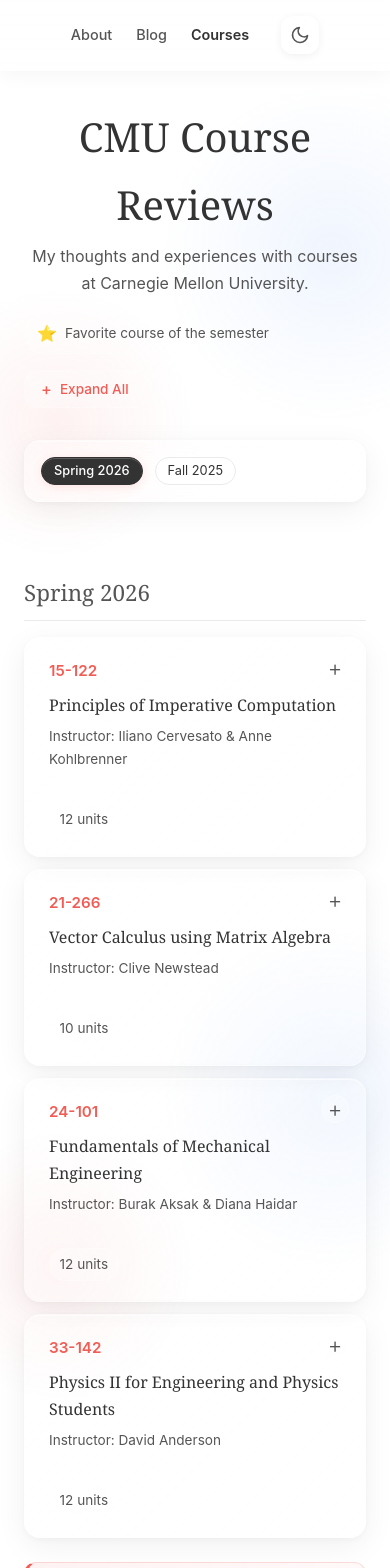
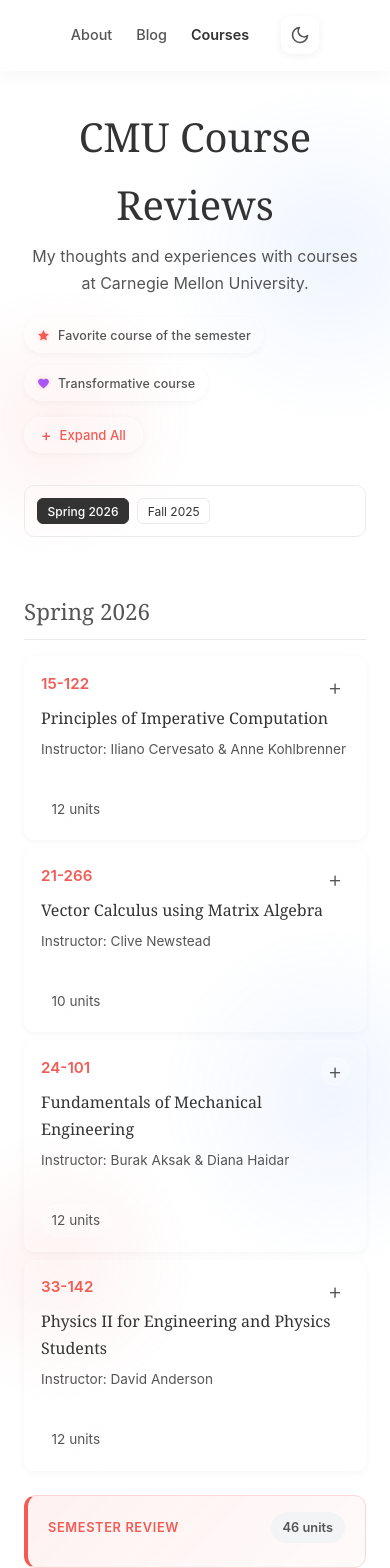
Before and after one commit to darrenpintoo/darrenpintoo.github.io, a React (Vite) app: page /courses in a window 390 px wide. Shown: the top 1568 px of the page. Built offline with nearby package versions, Linux system fonts and the light colour scheme.

Commit message:
unified ui

```diff
--- a/src/index.css
+++ b/src/index.css
@@ -542,71 +542,50 @@
 .course-list {
   display: flex;
   flex-direction: column;
-  gap: 0.75rem;
+  gap: 0.5rem;
 }
 
 .course-card {
-  border: 1px solid rgba(255, 255, 255, 0.2);
-  border-radius: 16px;
-  padding: 1.25rem 1.5rem;
+  border: 1px solid rgba(255, 255, 255, 0.15);
+  border-radius: 10px;
+  padding: 0.85rem 1rem;
   cursor: pointer;
-  transition: all 0.3s cubic-bezier(0.4, 0, 0.2, 1);
-  /* Liquid Glass Effect */
+  transition: all 0.2s ease;
   background: linear-gradient(135deg,
-      rgba(255, 255, 255, 0.35) 0%,
-      rgba(255, 255, 255, 0.15) 100%);
-  backdrop-filter: blur(20px) saturate(180%);
-  -webkit-backdrop-filter: blur(20px) saturate(180%);
-  box-shadow:
-    0 8px 32px rgba(0, 0, 0, 0.06),
-    0 2px 8px rgba(0, 0, 0, 0.04),
-    inset 0 1px 0 rgba(255, 255, 255, 0.5);
+      rgba(255, 255, 255, 0.2) 0%,
+      rgba(255, 255, 255, 0.08) 100%);
+  backdrop-filter: blur(12px);
+  -webkit-backdrop-filter: blur(12px);
+  box-shadow: 0 2px 8px rgba(0, 0, 0, 0.04);
 }
 
 [data-theme="dark"] .course-card {
   background: linear-gradient(135deg,
-      rgba(255, 255, 255, 0.1) 0%,
-      rgba(255, 255, 255, 0.03) 100%);
-  border-color: rgba(255, 255, 255, 0.08);
-  box-shadow:
-    0 8px 32px rgba(0, 0, 0, 0.2),
-    0 2px 8px rgba(0, 0, 0, 0.15),
-    inset 0 1px 0 rgba(255, 255, 255, 0.08);
+      rgba(255, 255, 255, 0.06) 0%,
+      rgba(255, 255, 255, 0.02) 100%);
+  border-color: rgba(255, 255, 255, 0.06);
+  box-shadow: 0 2px 8px rgba(0, 0, 0, 0.15);
 }
 
 @media (hover: hover) {
   .course-card:hover {
-    border-color: rgba(242, 92, 84, 0.4);
-    transform: translateY(-2px);
-    box-shadow:
-      0 12px 40px rgba(0, 0, 0, 0.1),
-      0 4px 12px rgba(242, 92, 84, 0.08),
-      inset 0 1px 0 rgba(255, 255, 255, 0.6);
+    border-color: rgba(242, 92, 84, 0.3);
+    transform: translateY(-1px);
+    box-shadow: 0 4px 12px rgba(0, 0, 0, 0.08);
   }
 
   [data-theme="dark"] .course-card:hover {
-    box-shadow:
-      0 12px 40px rgba(0, 0, 0, 0.3),
-      0 4px 12px rgba(242, 92, 84, 0.15),
-      inset 0 1px 0 rgba(255, 255, 255, 0.12);
+    box-shadow: 0 4px 12px rgba(0, 0, 0, 0.25);
   }
 }
 
 .course-card.expanded {
   border-color: var(--accent);
-  transform: translateY(-2px) scale(1.01);
-  box-shadow:
-    0 16px 48px rgba(242, 92, 84, 0.15),
-    0 8px 24px rgba(0, 0, 0, 0.08),
-    inset 0 1px 0 rgba(255, 255, 255, 0.6);
-  z-index: 10;
+  box-shadow: 0 4px 16px rgba(242, 92, 84, 0.12);
 }
 
 [data-theme="dark"] .course-card.expanded {
-  box-shadow:
-    0 16px 48px rgba(242, 92, 84, 0.2),
-    0 8px 24px rgba(0, 0, 0, 0.25),
-    inset 0 1px 0 rgba(255, 255, 255, 0.1);
+  box-shadow: 0 4px 16px rgba(242, 92, 84, 0.15);
 }
 
 .course-header {
@@ -645,62 +624,93 @@
 
 /* Course Legend */
 .course-legend {
-  margin-top: 1rem;
+  margin-top: 1.25rem;
   display: flex;
   flex-wrap: wrap;
-  gap: 1rem;
+  gap: 0.75rem;
 }
 
 .legend-item {
   display: inline-flex;
   align-items: center;
   gap: 0.5rem;
-  font-size: 0.85rem;
+  font-size: 0.78rem;
   color: var(--text-secondary);
-  padding: 0.35rem 0.75rem;
+  padding: 0.4rem 0.75rem;
   background: linear-gradient(135deg,
       rgba(255, 255, 255, 0.25) 0%,
       rgba(255, 255, 255, 0.1) 100%);
-  border: 1px solid rgba(255, 255, 255, 0.2);
-  border-radius: 20px;
   backdrop-filter: blur(10px);
   -webkit-backdrop-filter: blur(10px);
+  border: 1px solid rgba(255, 255, 255, 0.15);
+  border-radius: 20px;
+  box-shadow: 0 2px 6px rgba(0, 0, 0, 0.04);
+  transition: all 0.25s ease;
+}
+
+.legend-item:hover {
+  transform: translateY(-1px);
+  box-shadow: 0 4px 10px rgba(0, 0, 0, 0.06);
 }
 
 [data-theme="dark"] .legend-item {
   background: linear-gradient(135deg,
       rgba(255, 255, 255, 0.08) 0%,
-      rgba(255, 255, 255, 0.02) 100%);
+      rgba(255, 255, 255, 0.03) 100%);
   border-color: rgba(255, 255, 255, 0.08);
+  box-shadow: 0 2px 6px rgba(0, 0, 0, 0.12);
+}
+
+[data-theme="dark"] .legend-item:hover {
+  box-shadow: 0 4px 10px rgba(0, 0, 0, 0.18);
 }
 
 .legend-icon {
-  font-size: 1rem;
+  width: 13px;
+  height: 13px;
+  color: var(--accent);
+  flex-shrink: 0;
+  filter: drop-shadow(0 0 2px rgba(242, 92, 84, 0.3));
 }
 
 .legend-text {
   font-family: var(--font-sans);
+  font-weight: 450;
+  letter-spacing: 0.01em;
 }
 
 /* Favorite Course Star */
 .course-favorite {
-  font-size: 0.9rem;
-  margin-left: 0.25rem;
-  display: inline-flex;
-  align-items: center;
-  animation: starPulse 2s ease-in-out infinite;
+  width: 14px;
+  height: 14px;
+  margin-left: 0.35rem;
+  color: var(--accent);
+  flex-shrink: 0;
+  filter: drop-shadow(0 0 3px rgba(242, 92, 84, 0.4));
+  transition: filter 0.3s ease;
 }
 
-@keyframes starPulse {
+.course-card:hover .course-favorite {
+  filter: drop-shadow(0 0 6px rgba(242, 92, 84, 0.6));
+}
 
-  0%,
-  100% {
-    filter: drop-shadow(0 0 2px rgba(255, 193, 7, 0.4));
-  }
+/* Transformative Course Heart */
+.course-transformative {
+  width: 14px;
+  height: 14px;
+  margin-left: 0.35rem;
+  color: #a855f7;
+  flex-shrink: 0;
+  filter: drop-shadow(0 0 3px rgba(168, 85, 247, 0.4));
+  transition: filter 0.3s ease;
+}
 
-  50% {
-    filter: drop-shadow(0 0 6px rgba(255, 193, 7, 0.7));
-  }
+.course-card:hover .course-transformative {
+  filter: drop-shadow(0 0 6px rgba(168, 85, 247, 0.6));
+}
+
+.legend-icon-transformative {
+  color: #a855f7;
 }
 
 .course-instructor {
@@ -832,43 +842,56 @@
 }
 
 .text-action-btn {
-  /* Consistent Glass - matches card styling */
+  /* Consistent Glass - matches liquid glass styling */
   background: linear-gradient(135deg,
-      rgba(255, 255, 255, 0.35) 0%,
-      rgba(255, 255, 255, 0.15) 100%);
-  border: 1px solid rgba(255, 255, 255, 0.2);
-  border-radius: 12px;
+      rgba(255, 255, 255, 0.3) 0%,
+      rgba(255, 255, 255, 0.12) 100%);
+  backdrop-filter: blur(10px);
+  -webkit-backdrop-filter: blur(10px);
+  border: 1px solid rgba(255, 255, 255, 0.18);
+  border-radius: 20px;
   font-family: var(--font-sans);
-  font-size: 0.85rem;
+  font-size: 0.82rem;
   font-weight: 500;
   color: var(--accent);
   cursor: pointer;
-  padding: 0.5rem 1rem;
-  transition: all 0.3s;
+  padding: 0.45rem 1rem;
+  transition: all 0.25s ease;
   display: flex;
   align-items: center;
   gap: 0.5rem;
+  box-shadow: 0 2px 8px rgba(0, 0, 0, 0.04),
+    inset 0 1px 0 rgba(255, 255, 255, 0.15);
 }
 
 [data-theme="dark"] .text-action-btn {
   background: linear-gradient(135deg,
       rgba(255, 255, 255, 0.1) 0%,
-      rgba(255, 255, 255, 0.03) 100%);
+      rgba(255, 255, 255, 0.04) 100%);
   border-color: rgba(255, 255, 255, 0.08);
+  box-shadow: 0 2px 8px rgba(0, 0, 0, 0.12),
+    inset 0 1px 0 rgba(255, 255, 255, 0.06);
 }
 
 .text-action-btn:hover {
-  border-color: var(--accent);
-  transform: translateY(-1px);
+  border-color: rgba(242, 92, 84, 0.4);
+  transform: translateY(-2px);
+  box-shadow: 0 4px 14px rgba(242, 92, 84, 0.15),
+    inset 0 1px 0 rgba(255, 255, 255, 0.2);
+}
+
+[data-theme="dark"] .text-action-btn:hover {
+  box-shadow: 0 4px 14px rgba(242, 92, 84, 0.12),
+    inset 0 1px 0 rgba(255, 255, 255, 0.08);
 }
 
 /* New Sidebar Layout */
 .course-layout {
   display: grid;
-  grid-template-columns: 240px 1fr;
-  gap: 3rem;
+  grid-template-columns: 200px 1fr;
+  gap: 2rem;
   align-items: start;
-  margin-top: 2rem;
+  margin-top: 1.5rem;
 }
 
 .course-sidebar {
@@ -877,87 +900,66 @@
   top: 100px;
   max-height: calc(100vh - 120px);
   overflow-y: auto;
-  padding: 1.25rem;
-  /* Liquid Glass Effect */
-  background: linear-gradient(135deg,
-      rgba(255, 255, 255, 0.25) 0%,
-      rgba(255, 255, 255, 0.1) 100%);
-  backdrop-filter: blur(20px) saturate(180%);
-  -webkit-backdrop-filter: blur(20px) saturate(180%);
-  border: 1px solid rgba(255, 255, 255, 0.3);
-  border-radius: 20px;
-  box-shadow:
-    0 8px 32px rgba(0, 0, 0, 0.08),
-    0 2px 8px rgba(0, 0, 0, 0.04),
-    inset 0 1px 0 rgba(255, 255, 255, 0.4);
+  padding: 1rem;
+  background: transparent;
+  border: 1px solid var(--border-color);
+  border-radius: 10px;
 }
 
 [data-theme="dark"] .course-sidebar {
-  background: linear-gradient(135deg,
-      rgba(255, 255, 255, 0.08) 0%,
-      rgba(255, 255, 255, 0.02) 100%);
-  border-color: rgba(255, 255, 255, 0.1);
-  box-shadow:
-    0 8px 32px rgba(0, 0, 0, 0.3),
-    0 2px 8px rgba(0, 0, 0, 0.2),
-    inset 0 1px 0 rgba(255, 255, 255, 0.1);
+  border-color: rgba(255, 255, 255, 0.08);
 }
 
 .sidebar-section {
-  margin-bottom: 2rem;
+  margin-bottom: 1.5rem;
 }
 
 .sidebar-title {
-  font-family: var(--font-serif);
-  font-size: 1rem;
-  color: var(--text-primary);
-  margin-bottom: 1rem;
+  font-family: var(--font-sans);
+  font-size: 0.7rem;
   font-weight: 600;
+  text-transform: uppercase;
+  letter-spacing: 0.05em;
+  color: var(--text-secondary);
+  margin-bottom: 0.6rem;
+  opacity: 0.7;
 }
 
 .sidebar-nav {
   display: flex;
   flex-direction: column;
-  gap: 0.5rem;
+  gap: 0.25rem;
 }
 
 .sidebar-link {
   font-family: var(--font-sans);
-  font-size: 0.9rem;
+  font-size: 0.85rem;
   color: var(--text-secondary);
-  padding: 0.5rem 0.85rem;
-  border-left: 2px solid transparent;
+  padding: 0.35rem 0.6rem;
   cursor: pointer;
-  transition: all 0.25s cubic-bezier(0.4, 0, 0.2, 1);
+  transition: all 0.2s ease;
   text-align: left;
   background: transparent;
   border: none;
-  border-radius: 10px;
-  position: relative;
+  border-radius: 6px;
 }
 
 .sidebar-link:hover {
   color: var(--accent);
-  background: rgba(242, 92, 84, 0.08);
-  transform: translateX(2px);
+  background: rgba(242, 92, 84, 0.06);
 }
 
 .sidebar-link.active {
   color: var(--accent);
-  background: linear-gradient(135deg,
-      rgba(242, 92, 84, 0.15) 0%,
-      rgba(242, 92, 84, 0.08) 100%);
+  background: rgba(242, 92, 84, 0.1);
   font-weight: 500;
-  box-shadow:
-    0 2px 8px rgba(242, 92, 84, 0.15),
-    inset 0 1px 0 rgba(255, 255, 255, 0.2);
 }
 
 /* Mobile Sidebar */
 @media (max-width: 850px) {
   .course-layout {
     grid-template-columns: 1fr;
-    gap: 2rem;
+    gap: 1rem;
     margin-top: 1rem;
   }
 
@@ -967,35 +969,22 @@
     z-index: 1;
     width: 100%;
     margin-left: 0;
-    padding: 1rem;
+    padding: 0.75rem;
     overflow-x: auto;
     white-space: nowrap;
     display: flex;
     align-items: center;
     flex-wrap: wrap;
-    /* Liquid Glass for Mobile */
-    background: linear-gradient(135deg,
-        rgba(255, 255, 255, 0.35) 0%,
-        rgba(255, 255, 255, 0.15) 100%);
-    backdrop-filter: blur(20px) saturate(180%);
-    -webkit-backdrop-filter: blur(20px) saturate(180%);
-    border: 1px solid rgba(255, 255, 255, 0.3);
-    border-radius: 16px;
-    gap: 0.75rem;
+    background: transparent;
+    border: 1px solid var(--border-color);
+    border-radius: 10px;
+    gap: 0.5rem;
     -ms-overflow-style: none;
     scrollbar-width: none;
-    box-shadow:
-      0 8px 32px rgba(0, 0, 0, 0.06),
-      0 2px 8px rgba(0, 0, 0, 0.04),
-      inset 0 1px 0 rgba(255, 255, 255, 0.5);
   }
 
   [data-theme="dark"] .course-sidebar {
-    background: linear-gradient(180deg,
-        rgba(18, 18, 18, 0.9) 0%,
-        rgba(18, 18, 18, 0.75) 100%);
     border-color: rgba(255, 255, 255, 0.08);
-    box-shadow: 0 4px 20px rgba(0, 0, 0, 0.2);
   }
 
   .course-sidebar::-webkit-scrollbar {
@@ -1013,15 +1002,15 @@
 
   .sidebar-nav {
     flex-direction: row;
-    gap: 0.75rem;
+    gap: 0.5rem;
   }
 
   .sidebar-link {
     border: 1px solid var(--border-color);
-    background: var(--bg-card);
-    border-radius: 16px;
-    padding: 0.35rem 0.75rem;
-    font-size: 0.8rem;
+    background: transparent;
+    border-radius: 6px;
+    padding: 0.3rem 0.6rem;
+    font-size: 0.75rem;
     color: var(--text-primary);
     flex-shrink: 0;
   }
--- a/src/pages/CourseReviews.jsx
+++ b/src/pages/CourseReviews.jsx
@@ -215,8 +215,16 @@
                         </p>
                         <div className="course-legend">
                             <span className="legend-item">
-                                <span className="legend-icon">⭐</span>
+                                <svg className="legend-icon" viewBox="0 0 24 24" fill="currentColor">
+                                    <path d="M12 2l3.09 6.26L22 9.27l-5 4.87 1.18 6.88L12 17.77l-6.18 3.25L7 14.14 2 9.27l6.91-1.01L12 2z" />
+                                </svg>
                                 <span className="legend-text">Favorite course of the semester</span>
+                            </span>
+                            <span className="legend-item">
+                                <svg className="legend-icon legend-icon-transformative" viewBox="0 0 24 24" fill="currentColor">
+                                    <path d="M12 21.35l-1.45-1.32C5.4 15.36 2 12.28 2 8.5 2 5.42 4.42 3 7.5 3c1.74 0 3.41.81 4.5 2.09C13.09 3.81 14.76 3 16.5 3 19.58 3 22 5.42 22 8.5c0 3.78-3.4 6.86-8.55 11.54L12 21.35z" />
+                                </svg>
+                                <span className="legend-text">Transformative course</span>
                             </span>
                         </div>
                     </div>
@@ -359,7 +367,16 @@
                                     <div className="course-title-row">
                                         <span className="course-code">{course.code}</span>
                                         <span className="course-name">{course.name}</span>
-                                        {course.favorite && <span className="course-favorite" title="Favorite course of the semester">⭐</span>}
+                                        {course.favorite && (
+                                            <svg className="course-favorite" viewBox="0 0 24 24" fill="currentColor" title="Favorite course of the semester">
+                                                <path d="M12 2l3.09 6.26L22 9.27l-5 4.87 1.18 6.88L12 17.77l-6.18 3.25L7 14.14 2 9.27l6.91-1.01L12 2z" />
+                                            </svg>
+                                        )}
+                                        {course.transformative && (
+                                            <svg className="course-transformative" viewBox="0 0 24 24" fill="currentColor" title="Transformative course">
+                                                <path d="M12 21.35l-1.45-1.32C5.4 15.36 2 12.28 2 8.5 2 5.42 4.42 3 7.5 3c1.74 0 3.41.81 4.5 2.09C13.09 3.81 14.76 3 16.5 3 19.58 3 22 5.42 22 8.5c0 3.78-3.4 6.86-8.55 11.54L12 21.35z" />
+                                            </svg>
+                                        )}
                                     </div>
                                     <div className="course-instructor">
                                         Instructor: {course.instructor}
```
